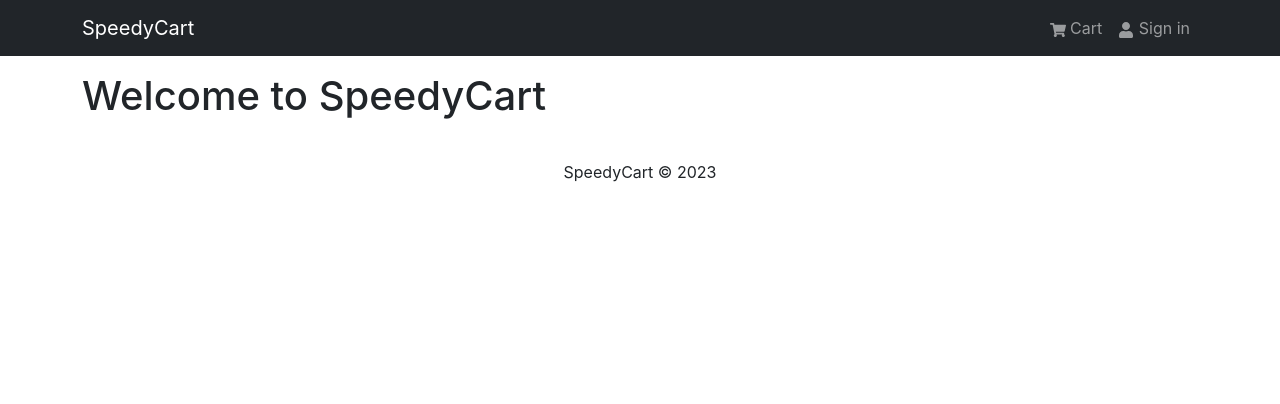
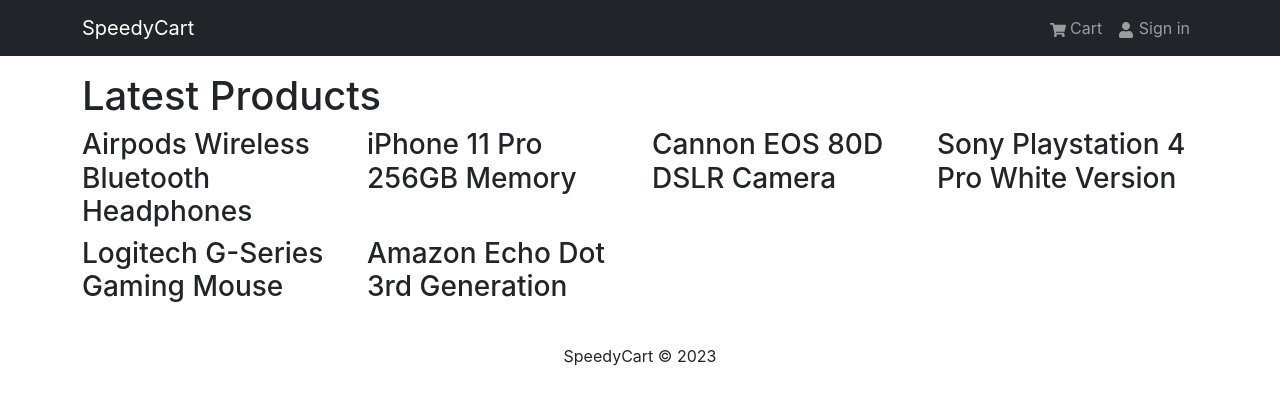
Before and after one commit to csabatoth627/speedycart-frontend, a React (Create React App) app in the folder frontend/: page / in a window 1280 px wide. Shown: the top 404 px of the page. Built offline with nearby package versions, Linux system fonts and the light colour scheme; the HTML template or start-up script is replaced by a standard one.

Commit message:
feat/create homesrceen

```diff
--- a/frontend/src/App.js
+++ b/frontend/src/App.js
@@ -1,6 +1,7 @@
 import React from "react";
 import Header from "./components/Header";
 import Footer from "./components/Footer";
+import HomeScreen from "./screens/HomeScreen";
 import { Container } from "react-bootstrap";
 
 function App() {
@@ -9,7 +10,7 @@ function App() {
       <Header />
       <main className="py-3">
         <Container>
-          <h1>Welcome to SpeedyCart</h1>
+          <HomeScreen/>
         </Container>
       </main>
       <Footer/>
--- /dev/null
+++ b/frontend/src/screens/HomeScreen.jsx
@@ -0,0 +1,20 @@
+import React from "react";
+import { Col, Row } from "react-bootstrap";
+import products from "../products";
+
+const HomeScreen = () => {
+  return (
+    <>
+      <h1>Latest Products</h1>
+      <Row>
+        {products.map((product) => (
+          <Col sm={12} md={6} lg={4} xl={3}>
+            <h3>{product.name}</h3>
+          </Col>
+        ))}
+      </Row>
+    </>
+  );
+};
+
+export default HomeScreen;
```
